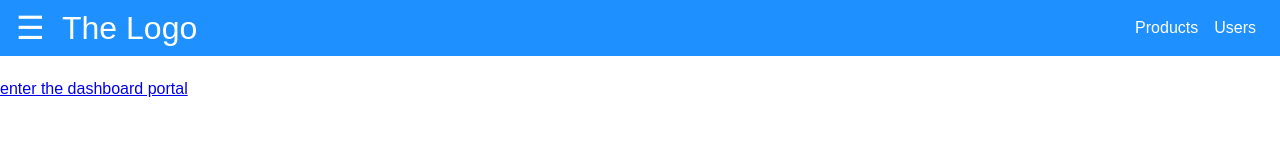
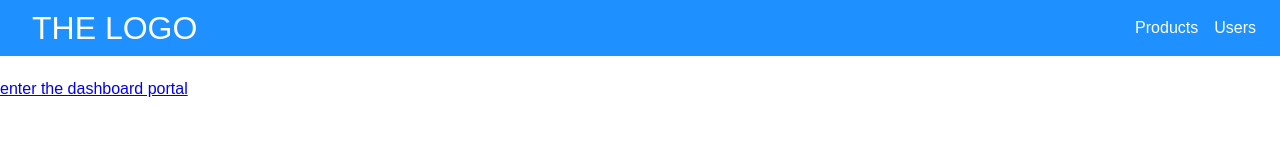
Before and after one commit to Outbook-Archive/Front-End-Web, a React (Create React App) app: page / in a window 1280 px wide. Shown: the top 160 px of the page. Built offline with nearby package versions, Linux system fonts and the light colour scheme.

Commit message:
complete mobile responsive navbar

```diff
--- a/src/components/App.js
+++ b/src/components/App.js
@@ -1,5 +1,7 @@
 import React, { Component } from 'react'
+
 import { BrowserRouter, Route } from 'react-router-dom'
+
 import Toolbar from '../components/Toolbar/Toolbar'; /* FIXME: change to navbar */
 import SideDrawer from '../components/SideDrawer/SideDrawer';
 import Backdrop from '../components/Backdrop/Backdrop';
@@ -14,34 +16,36 @@ class App extends Component {
   state = {
     sideDrawerOpen: false
   };
+
   drawerToggleClickHandler = () => {
-    this.setState((prevState) => {
-      return { sideDrawerOpen: !prevState.sideDrawerOpen }
+    this.setState( (prevState) => {
+      return { sideDrawerOpen: !prevState.sideDrawerOpen };
     });
   };
 
+  backdropClickHandler = () => {
+    this.setState({ sideDrawerOpen: false });
+  };
+
   render() {
-    let sideDrawer;
     let backDrop;
 
-    if (this.setState.sideDrawerOpen) {
-      sideDrawer = <SideDrawer />;
-      backDrop = <Backdrop />;
+    if (this.state.sideDrawerOpen) {
+      backDrop = <Backdrop click={this.backdropClickHandler} />;
     }
     return (
       <BrowserRouter>
         <div className="App" style={{height: '100%'}}>
-          <Toolbar />
-          {sideDrawer}
+          <Toolbar drawerClickHandler={this.drawerToggleClickHandler} />
+          <SideDrawer show={this.state.sideDrawerOpen} />
           {backDrop}
           <div>
-          {/*<div>*/}
-            <Route exact path='/' component={Landing} />
-            <Route exact path='/dashboard' component={Dashboard} />
+            <Route exact path='/' component={Landing}/>
+            <Route exact path='/dashboard' component={Dashboard}/>
           </div>
         </div>
       </BrowserRouter>
-    );
+    )
   }
 }
 
--- a/src/components/Backdrop/Backdrop.js
+++ b/src/components/Backdrop/Backdrop.js
@@ -2,8 +2,8 @@ import React from 'react'
 
 import './Backdrop.css'
 
-const Backdrop = props => (
-  <div className="backdrop"/>
-)
+const backdrop = props => (
+  <div className="backdrop" onClick={props.click} />
+);
 
-export default Backdrop
+export default backdrop
--- a/src/components/SideDrawer/DrawerToggleBtn.js
+++ b/src/components/SideDrawer/DrawerToggleBtn.js
@@ -3,9 +3,7 @@ import React from 'react';
 import './DrawerToggleBtn.css';
 
 const drawerToggleButton = props => (
-  <div className="toggle-btn">
-    <button className="toggle-btn">☰</button>
-  </div>
+  <button className="toggle-btn" onClick={props.click}>☰</button>
 );
 
 export default drawerToggleButton;
--- a/src/components/SideDrawer/SideDrawer.css
+++ b/src/components/SideDrawer/SideDrawer.css
@@ -1,13 +1,19 @@
 .side-drawer {
 	height: 100%;
 	background-color: white;
-	box-shadow: 2px 0 5px rgba(0,0,0,0.5);
+	box-shadow: 1px 0 7px rgba(0,0,0,0.5);
 	position: fixed;
 	top: 0;
 	left: 0;
 	width: 70%;
 	max-width: 400px;
 	z-index: 200;
+	transform: translateX(-100%);
+	transition: transform 250ms ease-out;
+}
+
+.side-drawer.open {
+	transform: translateX(0);
 }
 
 .side-drawer ul {
@@ -32,3 +38,9 @@
 .side-drawer a:active {
 	color: #fa923f;
 }
+
+@media (min-width: 769px) {
+	.side-drawer {
+		display: none;
+	}
+}
--- a/src/components/SideDrawer/SideDrawer.js
+++ b/src/components/SideDrawer/SideDrawer.js
@@ -1,13 +1,19 @@
 import React from 'react';
 import './SideDrawer.css';
 
-const SideDrawer = props => (
-  <nav className="side-drawer">
-    <ul>
-      <li><a href="/"></a>Products</li>
-      <li><a href="/"></a>Users</li>
-    </ul>
-  </nav>
-);
+const sideDrawer = props => {
+  let drawerClasses = 'side-drawer';
+  if (props.show) {
+    drawerClasses = 'side-drawer open';
+  }
+  return (
+    <nav className={drawerClasses}>
+      <ul>
+        <li><a href="/">Products</a></li>
+        <li><a href="/">Users</a></li>
+      </ul>
+    </nav>
+  );
+};
 
-export default SideDrawer;
+export default sideDrawer;
--- a/src/components/Toolbar/Toolbar.css
+++ b/src/components/Toolbar/Toolbar.css
@@ -49,3 +49,19 @@
 .toolbar-navigation-items a:active {
 	color: darkorange;
 }
+
+@media (max-width: 768px) {
+	.toolbar-navigation-items {
+		display: none;
+	}
+}
+
+@media (min-width: 769px) {
+	.toolbar-toggle-btn {
+		display: none;
+	}
+
+	.toolbar-logo {
+		margin-left: 0;
+	}
+}
--- a/src/components/Toolbar/Toolbar.js
+++ b/src/components/Toolbar/Toolbar.js
@@ -5,8 +5,10 @@ import './Toolbar.css';
 const toolbar = props => (
   <header className="toolbar">
     <nav className="toolbar-navigation">
-      <DrawerToggleBtn />
-      <div className="toolbar-logo"><a href="/">The Logo</a></div>
+      <div className="toolbar-toggle-btn">
+        <DrawerToggleBtn click={props.drawerClickHandler} />
+      </div>
+      <div className="toolbar-logo"><a href="/">THE LOGO</a></div>
       <div className="spacer"/>
       <div className="toolbar-navigation-items">
         <ul>
```
